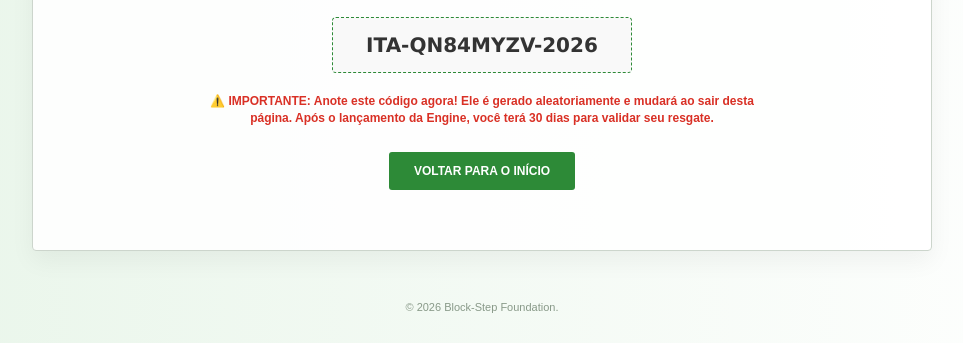
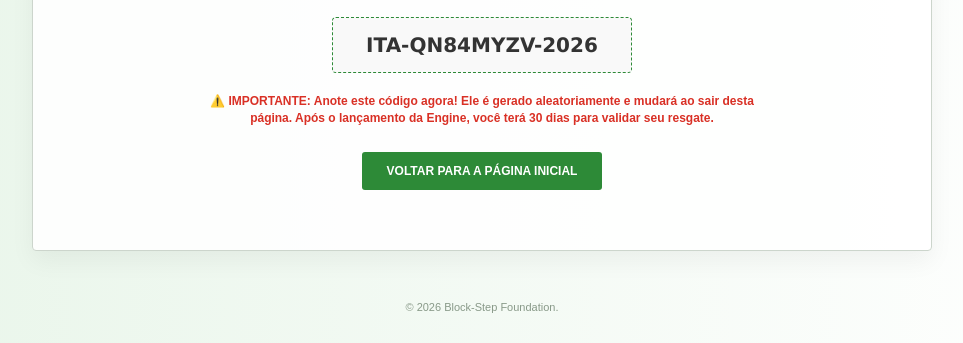
Before and after one commit to luizcsx/blockstep-engine, a plain HTML site: page easter.html in a window 1280 px wide. Shown: the part 462-805 px from the top of the page, without its empty margins (158-1121 px from the left). Drawn offline with Linux system fonts and the light colour scheme.

Commit message:
Update easter.html

```diff
--- a/easter.html
+++ b/easter.html
@@ -150,7 +150,7 @@
                 Após o lançamento da Engine, você terá 30 dias para validar seu resgate.
             </p>
 
-            <a href="index.html" class="btn-back">VOLTAR PARA O INÍCIO</a>
+            <a href="index.html" class="btn-back">VOLTAR PARA A PÁGINA INICIAL</a>
         </div>
     </div>
 
```
